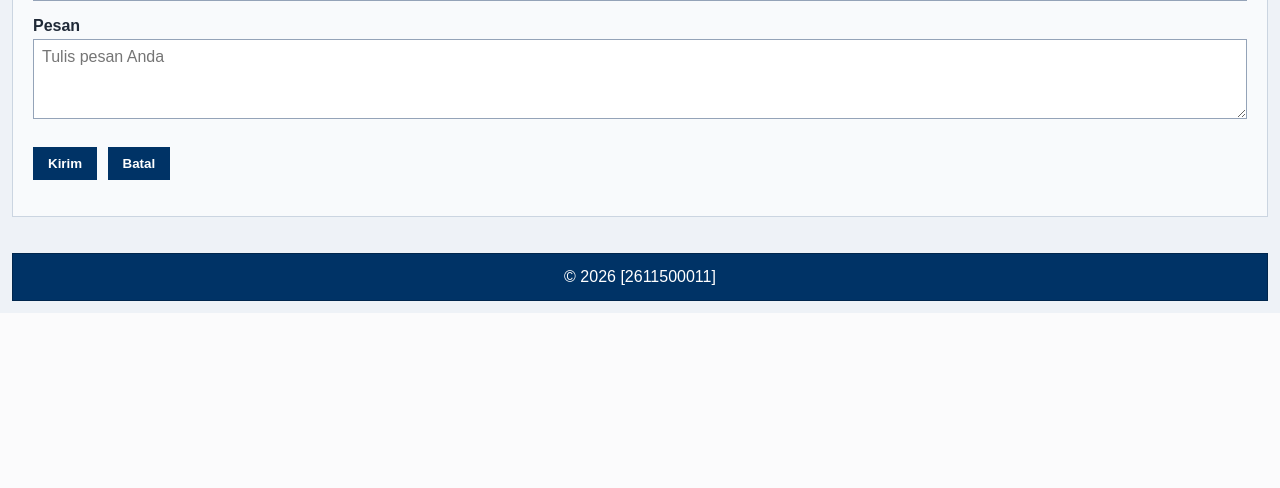
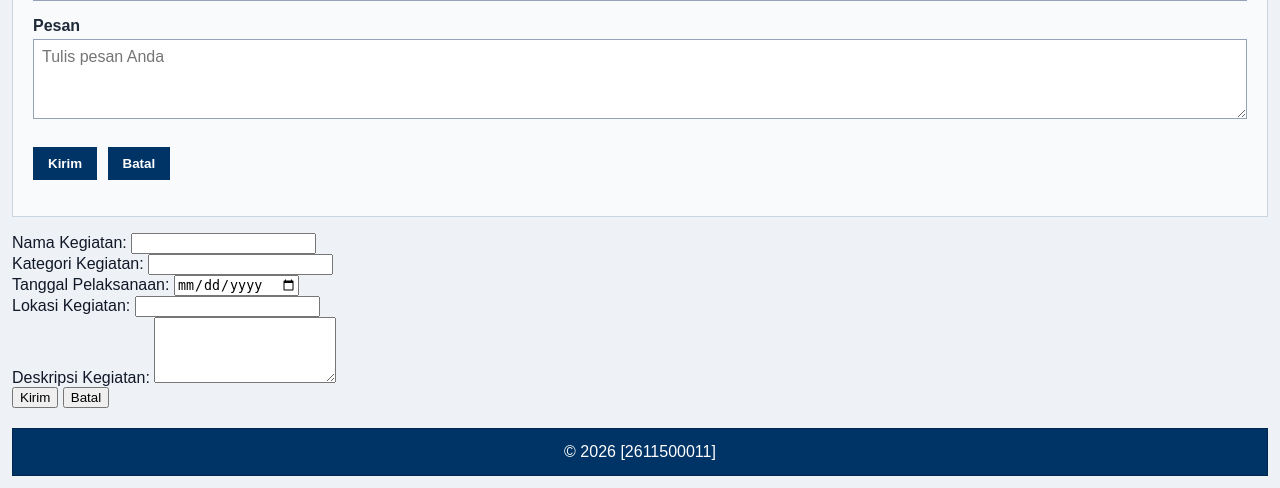
Before and after one commit to citrakrnaa/2611500011-PWD-TI1A-2627O, a PHP site: page / in a window 1280 px wide. Shown: the part 1507-1995 px from the top of the page. Before the commit the page ends 1820 px from the top, so only its background shows below. Run offline with PHP 8.4, Linux system fonts and the light colour scheme; data that the repository does not hold is empty.

Commit message:
menambahkan elemen formulir

```diff
--- a/pertemuan-08/index.php
+++ b/pertemuan-08/index.php
@@ -263,6 +263,35 @@ switch ($programStudi) {
 		<section id="rencana-kegiatan">
 
 
+    <form id="formKegiatan" action="proses.php" method="POST">
+        <div>
+            <label for="nama">Nama Kegiatan:</label>
+            <input type="text" id="nama" name="nama_kegiatan" required>
+        </div>
+        <div>
+            <label for="kategori">Kategori Kegiatan:</label>
+            <input type="text" id="kategori" name="kategori_kegiatan" required>
+        </div>
+        <div>
+            <label for="tanggal">Tanggal Pelaksanaan:</label>
+            <input type="date" id="tanggal" name="tanggal_pelaksanaan" required>
+        </div>
+        <div>
+            <label for="lokasi">Lokasi Kegiatan:</label>
+            <input type="text" id="lokasi" name="lokasi_kegiatan" required>
+        </div>
+        <div>
+            <label for="deskripsi">Deskripsi Kegiatan:</label>
+            <textarea id="deskripsi" name="deskripsi_kegiatan" rows="4" required></textarea>
+        </div>
+
+        <button type="submit">Kirim</button>
+        <button type="reset">Batal</button>
+    </form>
+</section>
+
+
+
 
 			</form>
 
```
